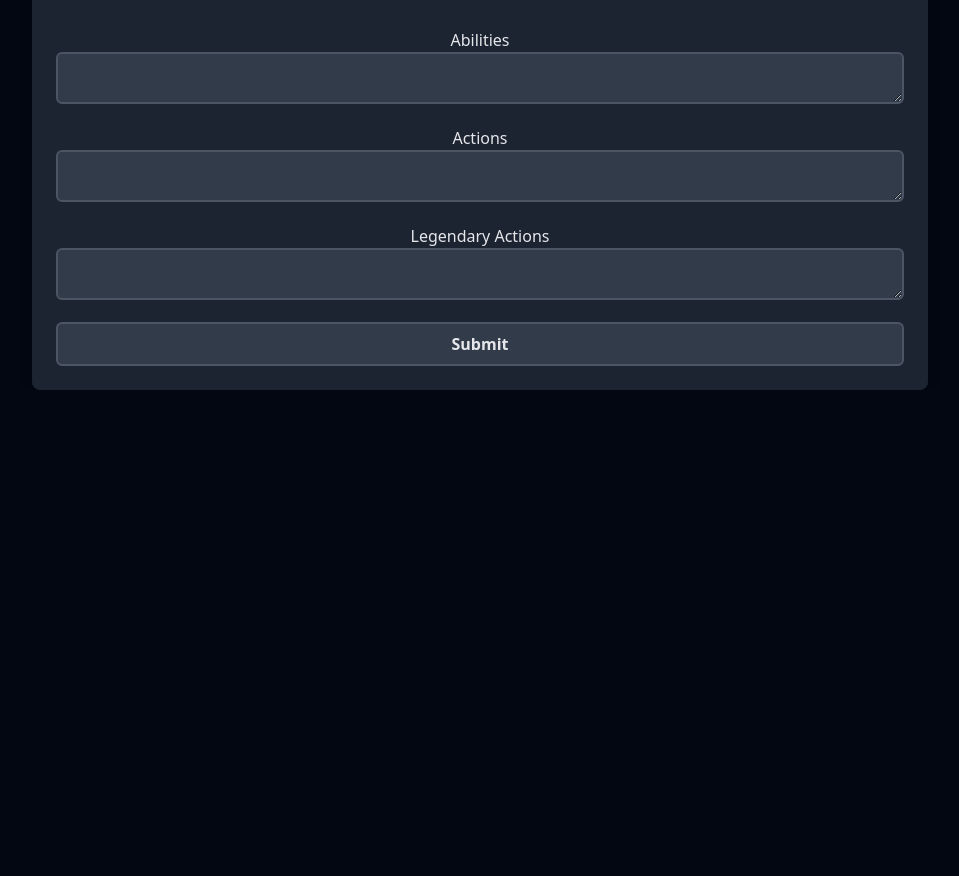
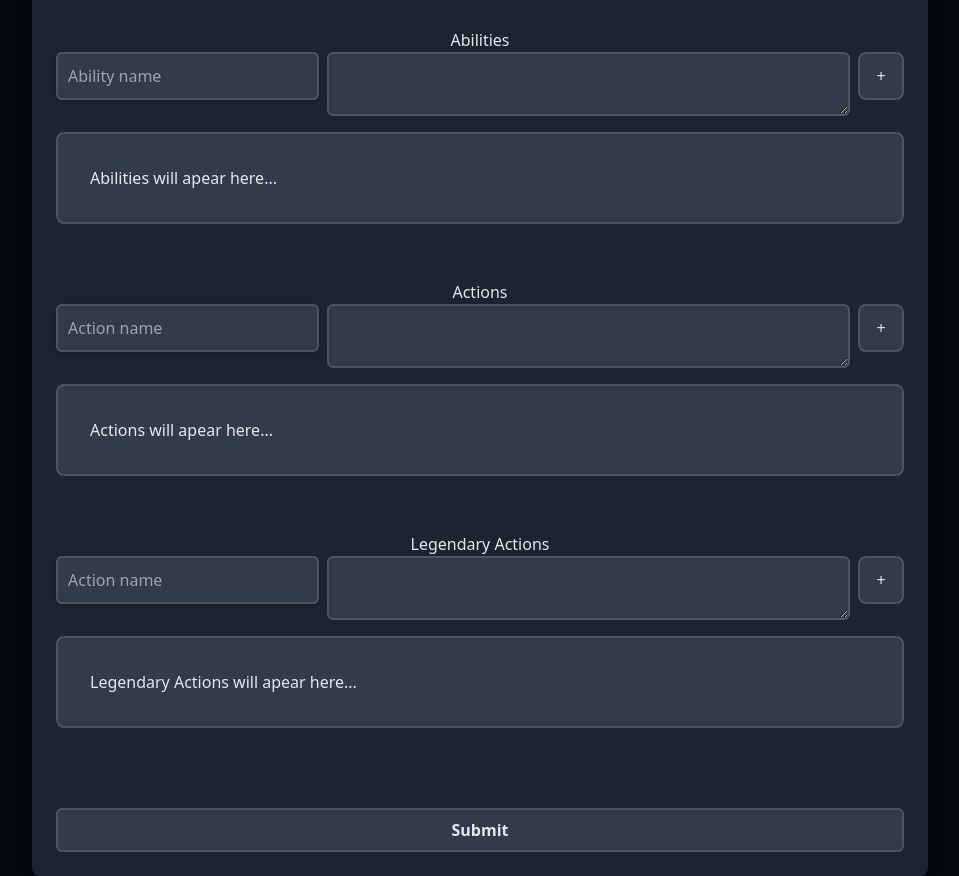
Before and after one commit to skwydwyrd/Dnd, a website: page pages/statblock-generator.html in a window 1280 px wide. Shown: the part 1420-2296 px from the top of the page, without its empty margins (160-1119 px from the left). Before the commit the page ends 1810 px from the top, so only its background shows below. Drawn offline with nearby package versions, Linux system fonts and the light colour scheme.

Commit message:
reformatted textareas

```diff
--- a/pages/statblock-generator.html
+++ b/pages/statblock-generator.html
@@ -310,38 +310,77 @@
                         placeholder="Challenge Rating"
                         id="challenge_rating"
                         >
-                    <div class="col-span-2 md:col-span-3 lg:col-span-4">
+                    <div class="col-span-2 md:col-span-3 lg:col-span-4 mb-10">
                         <h2 class="text-center">
                             Abilities
                         </h2>
+                        <div class="flex col-span-2 md:col-span-3 lg:col-span-4">
+                            <input
+                                class="form-input mb-4 w-1/3 bg-gray-600 bg-opacity-50 border-2 border-gray-600 hover:border-indigo-500 hover:ring-1 hover:ring-indigo-500 block p-2.5 rounded-md shadow appearance-none cursor-pointer transition duration-300"
+                                type="text"
+                                id="ability-name"
+                                placeholder="Ability name">
                             <textarea
-                            class="form-textarea w-full bg-gray-600 bg-opacity-50 border-2 border-gray-600 hover:border-indigo-500 hover:ring-1 hover:ring-indigo-500 rounded-md transition duration-300"
-                            placeholder="Abilities"
-                            id="abilities">
+                                class="form-textarea ml-2 w-2/3 bg-gray-600 bg-opacity-50 border-2 border-gray-600 hover:border-indigo-500 hover:ring-1 hover:ring-indigo-500 rounded-md transition duration-300"
+                                placeholder="Ability description"
+                                id="ability-desc">
                             </textarea>
+                            <button
+                                class="w-12 ml-2 p-2 h-12 bg-gray-600 border-2 border-gray-600 hover:border-indigo-500 hover:ring-1 hover:ring-indigo-500 bg-opacity-50 rounded-lg transition duration-300"
+                                id="add-ability">
+                                +
+                            </button>
                         </div>
-                    <div class="col-span-2 md:col-span-3 lg:col-span-4">
+                        <div class="p-8 mt-4 bg-gray-600 border-2 border-gray-600 hover:border-indigo-500 hover:ring-1 hover:ring-indigo-500 bg-opacity-50 rounded-lg transition duration-300" id="abilities-output">Abilities will apear here...</div>
+                    </div>
+                    <div class="col-span-2 md:col-span-3 lg:col-span-4 mb-10">
                         <h2 class="text-center">
                             Actions
                         </h2>
+                        <div class="flex col-span-2 md:col-span-3 lg:col-span-4">
+                            <input
+                                class="form-input mb-4 w-1/3 bg-gray-600 bg-opacity-50 border-2 border-gray-600 hover:border-indigo-500 hover:ring-1 hover:ring-indigo-500 block p-2.5 rounded-md shadow appearance-none cursor-pointer transition duration-300"
+                                type="text"
+                                id="action-name"
+                                placeholder="Action name">
                             <textarea
-                            class="form-textarea w-full bg-gray-600 bg-opacity-50 border-2 border-gray-600 hover:border-indigo-500 hover:ring-1 hover:ring-indigo-500 rounded-md md:col-span-2 lg:col-span-3 transition duration-300"
-                            placeholder="Actions"
-                            id="actions">
+                                class="form-textarea ml-2 w-2/3 bg-gray-600 bg-opacity-50 border-2 border-gray-600 hover:border-indigo-500 hover:ring-1 hover:ring-indigo-500 rounded-md transition duration-300"
+                                placeholder="Action description"
+                                id="action-desc">
                             </textarea>
+                            <button
+                                class="w-12 ml-2 p-2 h-12 bg-gray-600 border-2 border-gray-600 hover:border-indigo-500 hover:ring-1 hover:ring-indigo-500 bg-opacity-50 rounded-lg transition duration-300"
+                                id="add-action">
+                                +
+                            </button>
                         </div>
-                    <div class="col-span-2 md:col-span-3 lg:col-span-4">
+                        <div class="p-8 mt-4 bg-gray-600 border-2 border-gray-600 hover:border-indigo-500 hover:ring-1 hover:ring-indigo-500 bg-opacity-50 rounded-lg transition duration-300" id="actions-output">Actions will apear here...</div>
+                    </div>
+                    <div class="col-span-2 md:col-span-3 lg:col-span-4 mb-10">
                         <h2 class="text-center">
                             Legendary Actions
                         </h2>
+                        <div class="flex col-span-2 md:col-span-3 lg:col-span-4">
+                            <input
+                                class="form-input mb-4 w-1/3 bg-gray-600 bg-opacity-50 border-2 border-gray-600 hover:border-indigo-500 hover:ring-1 hover:ring-indigo-500 block p-2.5 rounded-md shadow appearance-none cursor-pointer transition duration-300"
+                                type="text"
+                                id="legendary-action-name"
+                                placeholder="Action name">
                             <textarea
-                            class="form-textarea w-full bg-gray-600 bg-opacity-50 border-2 border-gray-600 hover:border-indigo-500 hover:ring-1 hover:ring-indigo-500 rounded-md md:col-span-2 lg:col-span-3 transition duration-300"
-                            placeholder="Legendary Actions"
-                            id="legendary_actions">
+                                class="form-textarea ml-2 w-2/3 bg-gray-600 bg-opacity-50 border-2 border-gray-600 hover:border-indigo-500 hover:ring-1 hover:ring-indigo-500 rounded-md transition duration-300"
+                                placeholder="Action description"
+                                id="legendary-action-desc">
                             </textarea>
+                            <button
+                                class="w-12 ml-2 p-2 h-12 bg-gray-600 border-2 border-gray-600 hover:border-indigo-500 hover:ring-1 hover:ring-indigo-500 bg-opacity-50 rounded-lg transition duration-300"
+                                id="add-legendary-action">
+                                +
+                            </button>
+                        </div>
+                        <div class="p-8 mt-4 bg-gray-600 border-2 border-gray-600 hover:border-indigo-500 hover:ring-1 hover:ring-indigo-500 bg-opacity-50 rounded-lg transition duration-300" id="legendary-actions-output">Legendary Actions will apear here...</div>
                     </div>
                     <button
-                        class="col-span-2 md:col-span-3 lg:col-span-4 bg-gray-600 bg-opacity-50 border-2 border-gray-600 hover:border-indigo-500 hover:ring-1 hover:ring-indigo-500 font-bold py-2 px-4 rounded rounded-md transition duration-300"
+                        class="col-span-2 md:col-span-3 lg:col-span-4 bg-gray-600 bg-opacity-50 border-2 border-gray-600 hover:border-indigo-500 hover:ring-1 hover:ring-indigo-500 font-bold py-2 px-4 mt-6 rounded rounded-md transition duration-300"
                         id="submit_edit">
                         Submit
                     </button>
--- a/scripts/statblock-generator.js
+++ b/scripts/statblock-generator.js
@@ -110,9 +110,10 @@ document.addEventListener('DOMContentLoaded',()=>{
         document.getElementById('charisma').value = data['charisma']
         // TODO: add skills and saves
         document.getElementById('challenge_rating').value = data['challenge_rating']
-        // data['special_abilities'].forEach( ability =>{
-        //     document.getElementById9('abilities').value += ability
-        // })
+        data['special_abilities'].forEach( ability =>{
+            document.getElementById('abilities').value += ability['name'] + '\n'
+            document.getElementById('abilities').value += ability['desc']
+        })
     }
 
 
@@ -180,12 +181,12 @@ document.addEventListener('DOMContentLoaded',()=>{
             ;
 
         console.log(proficiencies)
-        let htmlContent = `<div class="flex items-center">${type}s:`
+        let htmlContent = `<div class="flex items-center">${type}s:` // TODO: change so that there is a space at the end of this line
         if (proficiencies.length > 0){
             proficiencies.forEach((proficiency)=>{
                 const mod = proficiency.split(' ')
-                htmlContent += `<p>${proficiency.split(' ')[0]}</p>
-                <button class="bg-blue-700 rounded p-1 m-2" onclick="roll('${type =='Skill' ? mod[0]+' '+'Check' : mod[0]+' '+type}', '1d20${mod[1]}')">
+                htmlContent += `<p>${mod[0]}  </p>
+                <button class="bg-blue-700 rounded p-1 m-2" onclick="roll('${type =='Skill' ? mod[0]+' '+'Check'+' ' : mod[0]+' '+type+' '}', '1d20${mod[1]}')">
                 ${mod[1]}
                 </button>`
             })
```
Lines whose indentation alone changed are shown as unchanged.
